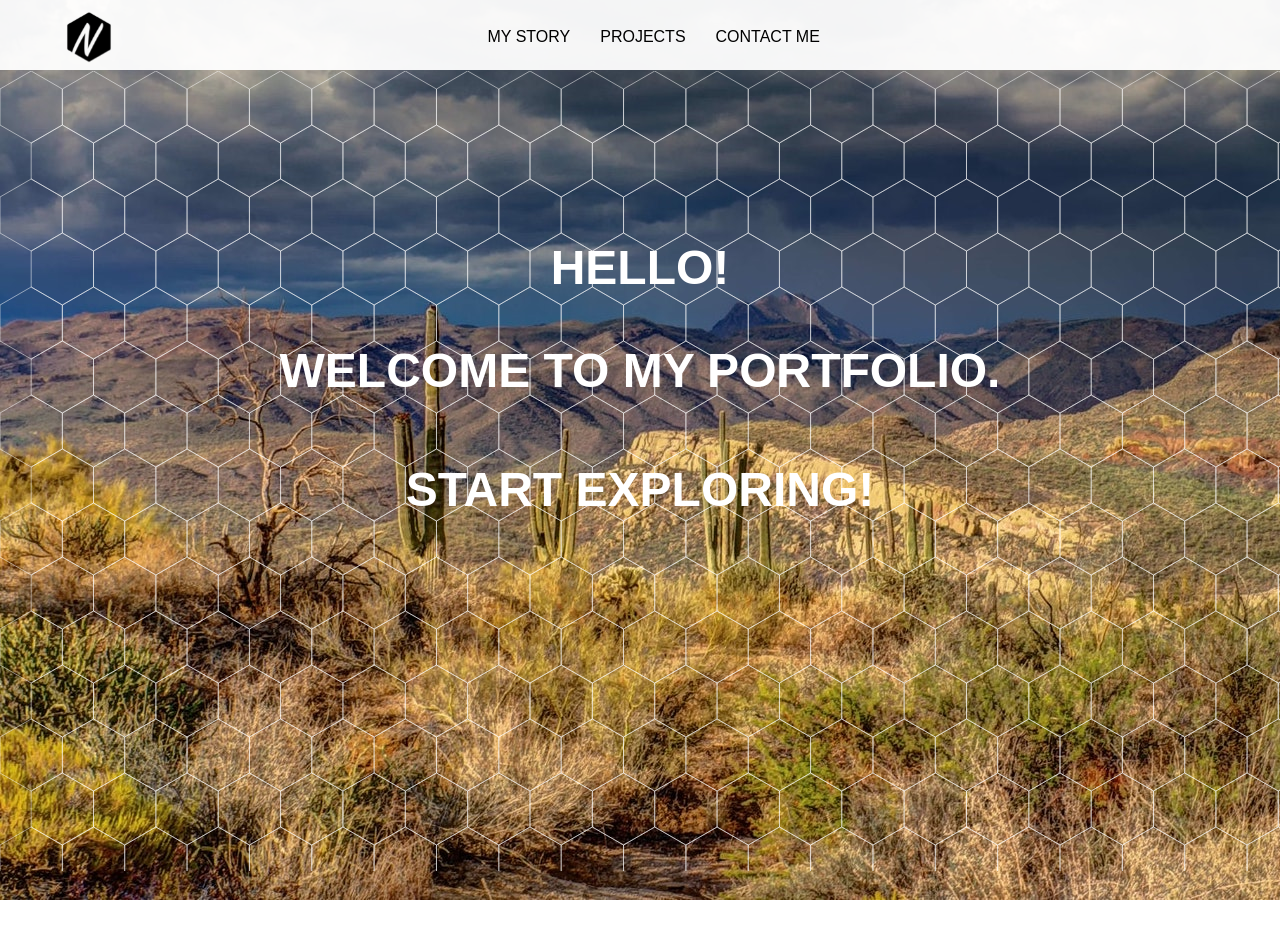
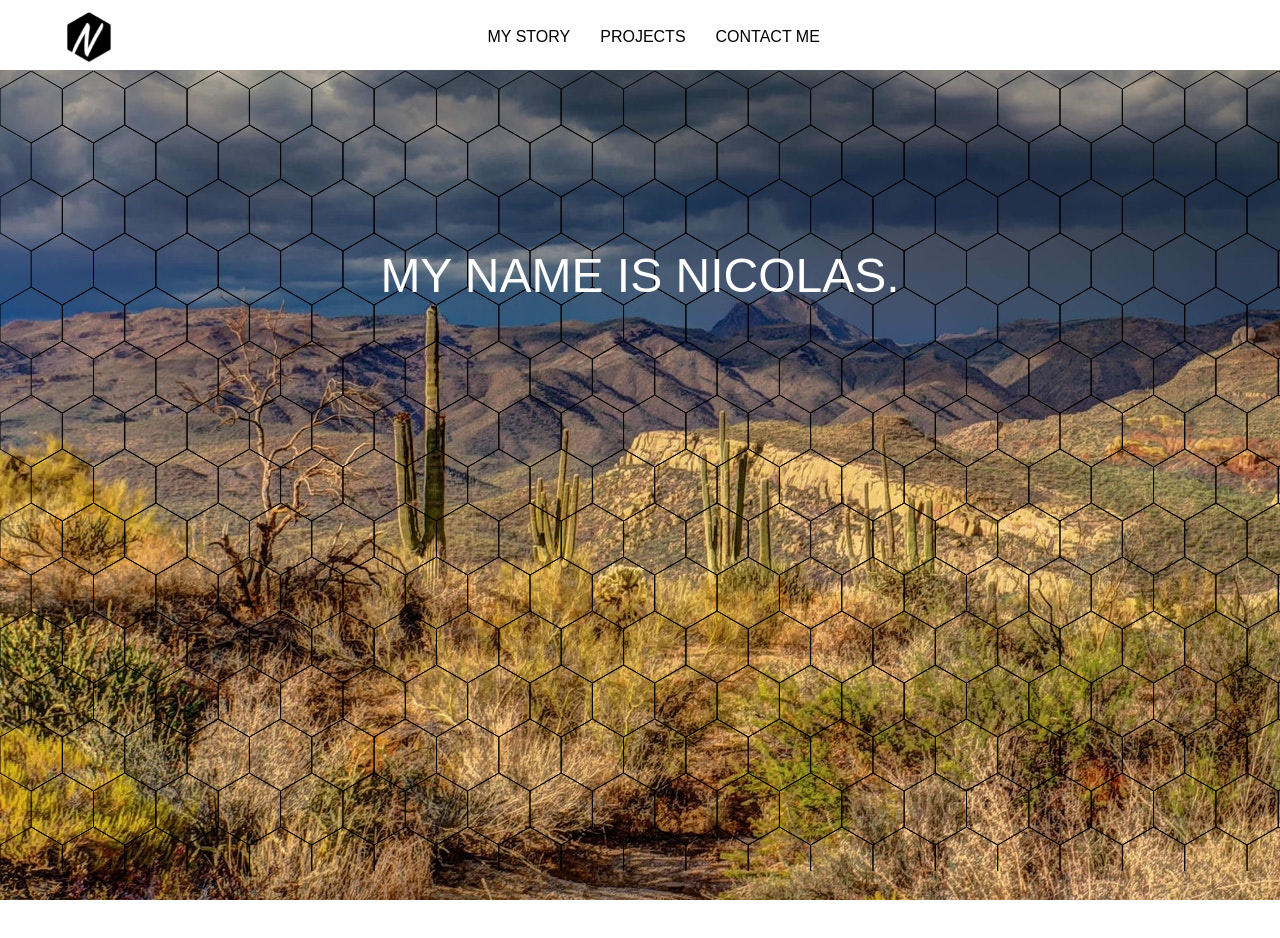
Before and after one commit to Gadget89/updated-portfolio, a React (Create React App) app: page / in a window 1280 px wide. Shown: the top 938 px of the page. Built offline with nearby package versions, Linux system fonts and the light colour scheme.

Commit message:
Added functionality of welcome message on landing

```diff
--- a/src/Canvas.js
+++ b/src/Canvas.js
@@ -3,9 +3,11 @@ import React, { Component } from 'react';
 import './main.css';
 
 class CanvasComponent extends Component {
+
     componentDidMount() {
         this.updateCanvas();
     }
+
     updateCanvas() {
 
       (function(){
@@ -31,8 +33,8 @@ class CanvasComponent extends Component {
           if (canvas.getContext){
               var ctx = canvas.getContext('2d');
 
-              ctx.fillStyle = "rgba(255, 255, 255, 0.5)";
-              ctx.strokeStyle = "rgba(255, 255, 255, 0.5)";
+              // ctx.fillStyle = "rgba(255, 255, 255, 0.5)";
+              ctx.strokeStyle = "black";
               ctx.lineWidth = 1;
 
               drawBoard(ctx, boardWidth, boardHeight);
--- a/src/Landing.js
+++ b/src/Landing.js
@@ -1,9 +1,37 @@
 import React, { Component } from 'react';
-
 import './main.css';
 import Hero from './assets/new-hero-photo.jpeg'
 
 class Landing extends Component {
+  componentDidMount() {
+      this.updateMessage();
+  }
+  updateMessage(){
+    function changeText(element, texts, time) {
+
+      var text = texts.splice(0, 1)[0];
+      if (text) {
+        element.innerHTML = text;
+        setTimeout(function () {
+          changeText(element, texts, time);
+        }, time);
+      }
+
+    }
+
+    var element = document.getElementById("change");
+    var texts = [
+      'Hello!',
+      'My name is Nicolas.',
+      'Welcome to my portfolio.',
+      'Start exploring!'
+    ];
+    var time = 4000;
+
+    changeText(element, texts, time);
+
+  }
+
   render() {
     return (
       <main>
@@ -11,9 +39,7 @@ class Landing extends Component {
           <img alt='' className="landing-hero-img" src={Hero}></img>
         </section>
         <aside className="landing-message">
-          <h2>Hello!</h2>
-          <h3>Welcome to my portfolio.</h3>
-          <h4>Start Exploring!</h4>
+          <p id="change"></p>
         </aside>
       </main>
     );
--- a/src/main.css
+++ b/src/main.css
@@ -17,21 +17,27 @@ body {
 li {
   list-style: none;
 }
+#canvasoverlay {
+  position: relative;
+    top: -833px;
+    left: 0;
+    float: left;
+}
 /*Navigation Styles*/
 .nav-background {
   background-color: #FFF;
   width: 100%;
   height: 70px;
-  opacity: 0.95;
+  /*opacity: 0.95;*/
   position: fixed;
   top: 0;
-  z-index: -1;
+  z-index: 10;
 }
 .nav-container {
   height: 0;
   position: fixed;
   width: 100%;
-  z-index: 10;
+  z-index: 11;
 }
 .nav-list-container {
   display: flex;
@@ -42,6 +48,7 @@ li {
   text-transform: uppercase;
   top: 0px;
   width: 365px;
+  z-index: 11;
 }
 .nav-list-container li {
   /*color: #3F51B5;*/
@@ -62,38 +69,34 @@ li {
   width: 50px;
   position: absolute;
   top: 0;
+  z-index: 11;
 }
 /*Mobile Nav*/
 .mobile-nav-menu-icon {
   display: none;
+  z-index: 11;
 }
 /*Landing Styles*/
 .landing-hero-img {
 
 }
 .landing-message {
+  color: white;
+  display: block;
+  left: 25%;
+  min-width: 50%;
+  right: 25%;
   position: absolute;
-  z-index: 100;
-  float: left;
-  color: white;
+  text-align: center;
   top: 25%;
-  text-align: center;
-  width: 100%;
+  z-index: 9;
 }
-.landing-message h2, h3, h4 {
+.landing-message h2, h3, h4, p {
   font-size: 3em;
   text-transform: uppercase;
 }
-/*#hexmap {
-  width: 100%;
-  min-height: 800px;
-}*/
-#canvasoverlay {
-  position: relative;
-    top: -833px;
-    left: 0;
-    float: left;
-}
+
+
 
 @media only screen and (max-width: 600px) {
   /*For mobile*/
```
